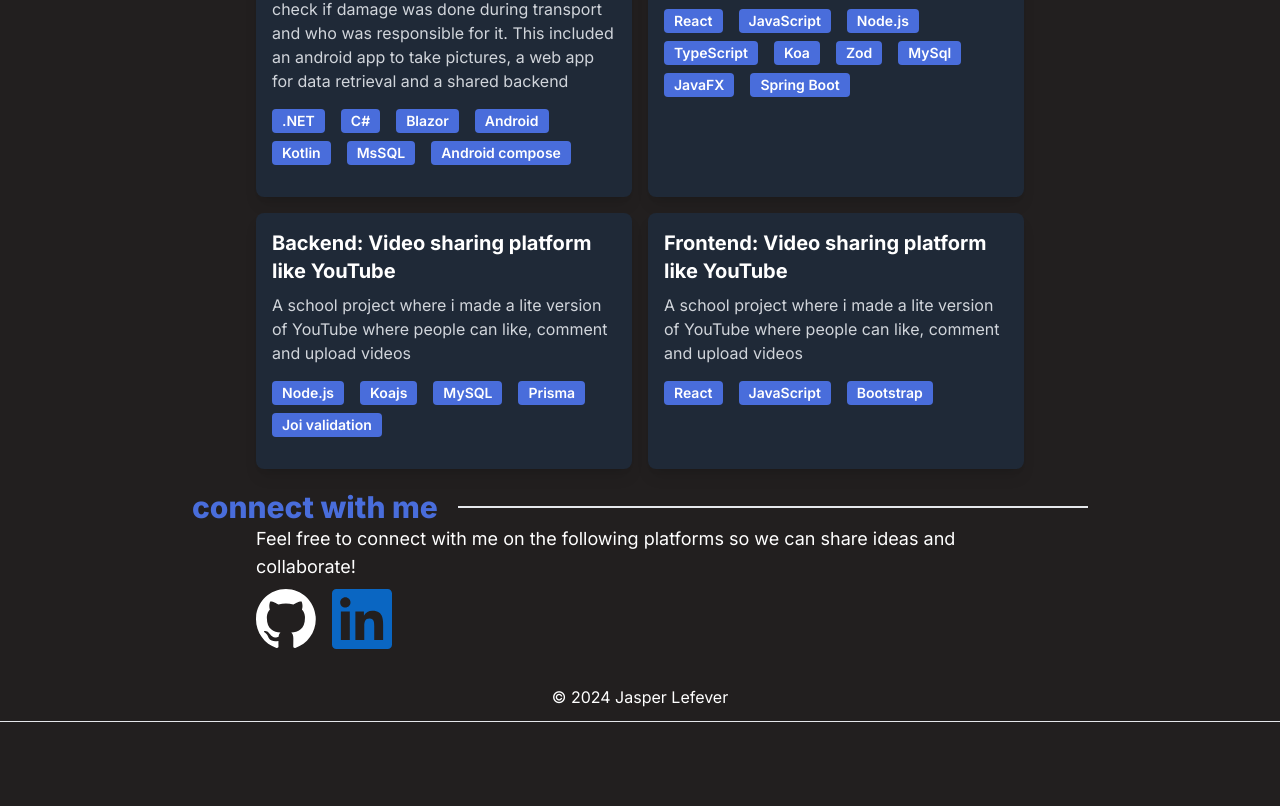
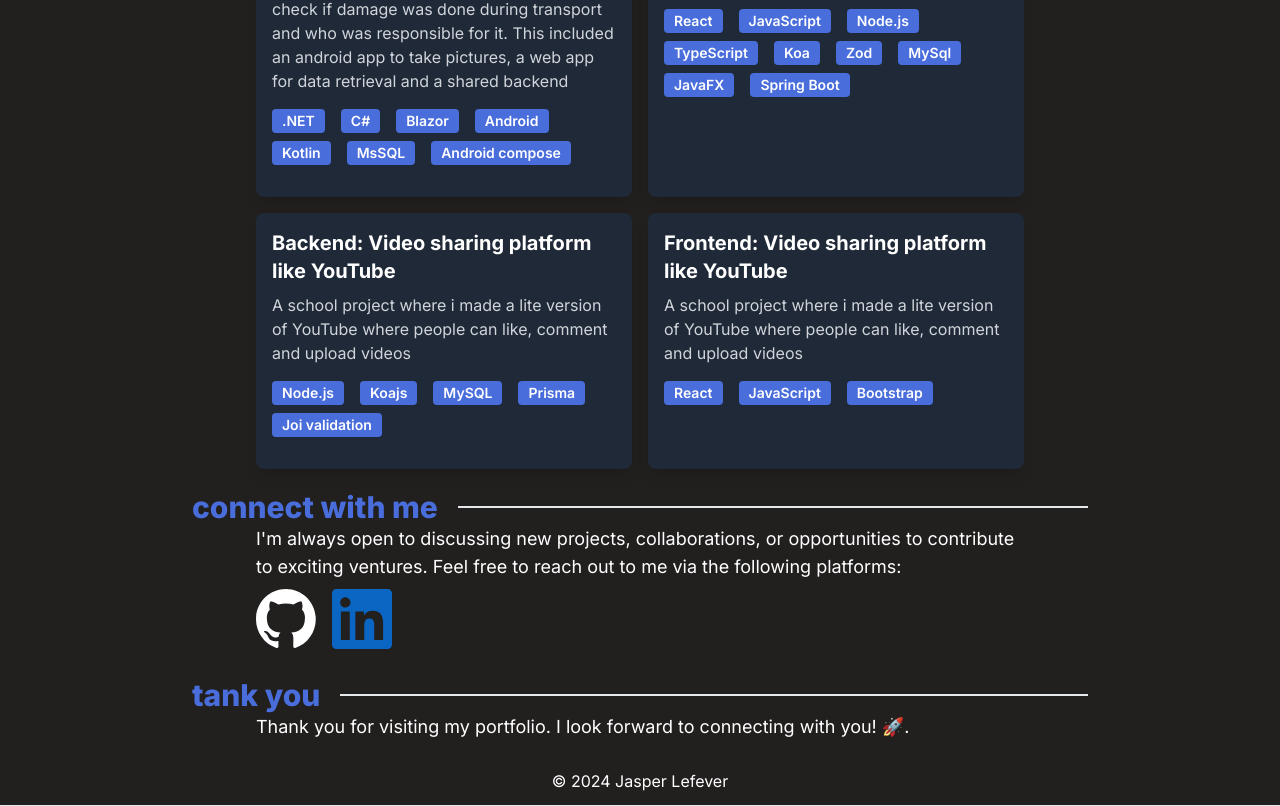
Before and after one commit to JasperLefever/portfolio, a React (Vite) app: page / in a window 1280 px wide. Shown: the part 1925-2731 px from the top of the page. Before the commit the page ends 2647 px from the top, so only its background shows below. Built offline with nearby package versions, Linux system fonts and the light colour scheme.

Commit message:
Update home

```diff
--- a/src/components/ConnectWithMe.tsx
+++ b/src/components/ConnectWithMe.tsx
@@ -7,8 +7,9 @@ function ConnectWithMe({}: ConnectWithMeProps) {
   return (
     <div>
       <p className={"text-lg"}>
-        Feel free to connect with me on the following platforms so we can share
-        ideas and collaborate!
+        I'm always open to discussing new projects, collaborations, or
+        opportunities to contribute to exciting ventures. Feel free to reach out
+        to me via the following platforms:
       </p>
       <div className="py-2 flex flex-row gap-4">
         <GithubIcon size={60} />
--- a/src/pages/Home.tsx
+++ b/src/pages/Home.tsx
@@ -128,6 +128,13 @@ function Home() {
           <ConnectWithMe />
         </Section>
       </a>
+      <Section title={"tank you"}>
+        <SectionText
+          text={
+            "Thank you for visiting my portfolio. I look forward to connecting with you! 🚀. "
+          }
+        ></SectionText>
+      </Section>
     </div>
   );
 }
```
